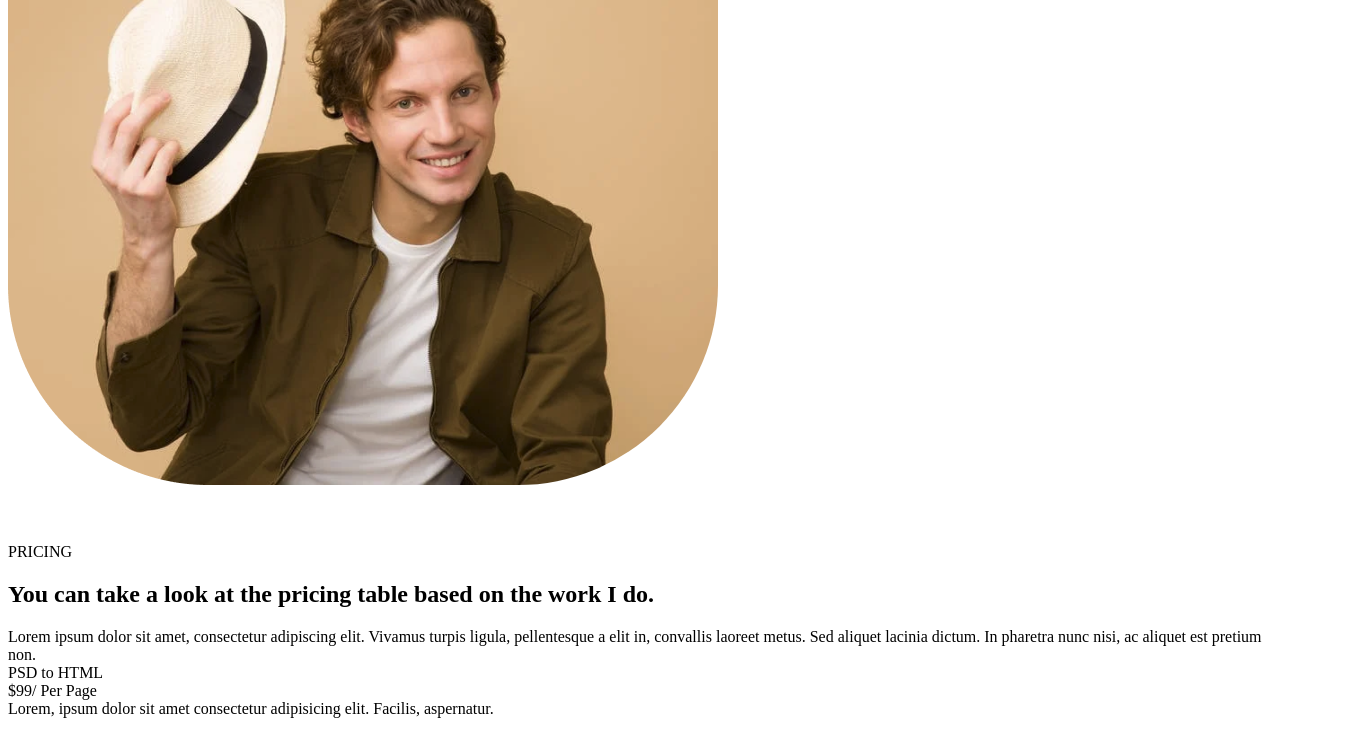
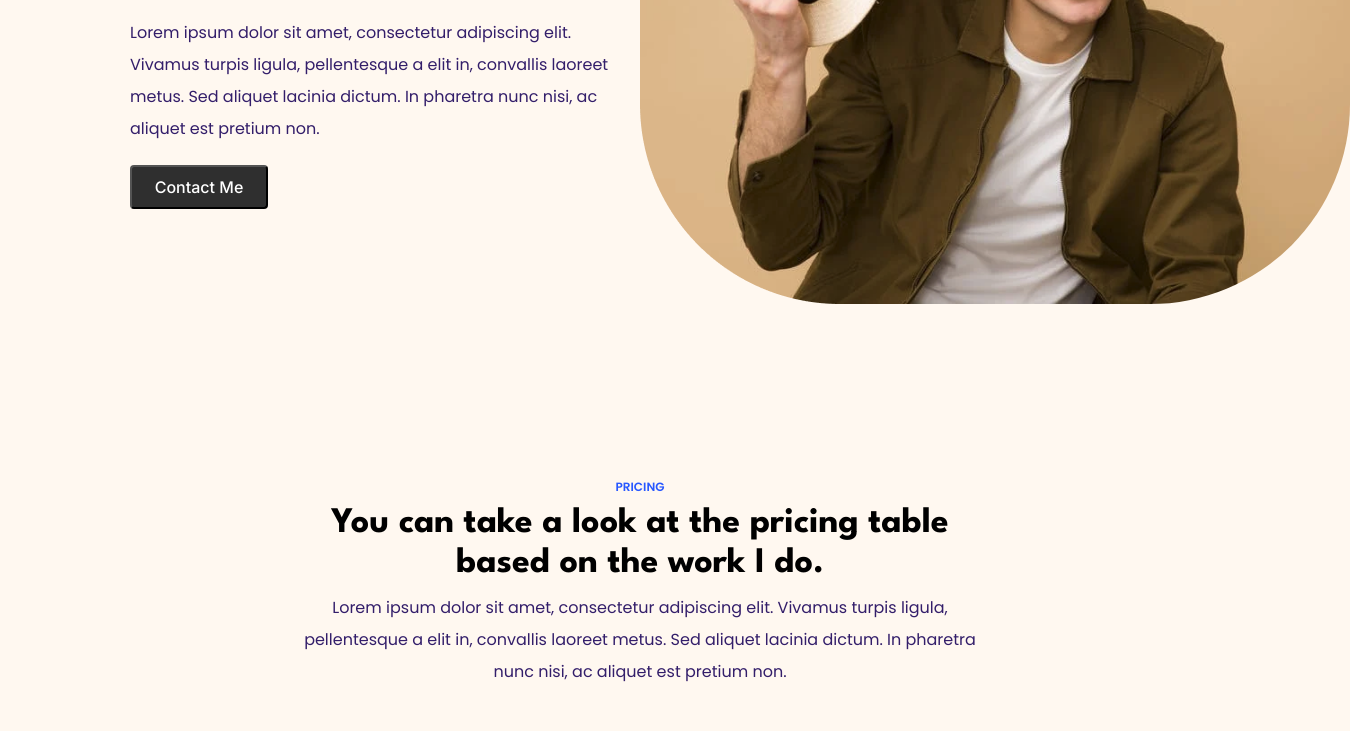
Before and after one commit to JackSparrow9875/Assignment-web-dev, a plain HTML site: page index.html in a window 1280 px wide. Shown: the part 296-1027 px from the top of the page, 1350 px wide, since content can reach past the window. Drawn offline with Linux system fonts and the light colour scheme; files whose address does not match are found by name.

Commit message:
Mistakes corrected

```diff
--- a/index.html
+++ b/index.html
@@ -7,7 +7,7 @@
         <link
             href="https://fonts.googleapis.com/css2?family=Inter:wght@100;200;300;400;500;600;700;800;900&family=League+Spartan:wght@100;200;300;400;500;600;700;800;900&family=Poppins:ital,wght@0,100;0,200;0,300;0,400;0,500;0,600;0,700;0,800;0,900;1,100;1,200;1,300;1,400;1,500;1,600;1,700;1,800;1,900&display=swap"
             rel="stylesheet">
-        <link rel="stylesheet" href="C:\Users\RISHIVEER YADAV\OneDrive\Desktop\Assignment-web-dev\style2.css">
+        <link rel="stylesheet" href="C:\Users\RISHIVEER YADAV\OneDrive\Desktop\Assignment-web-dev\style.css">
     </head>
 
     <body>
```
